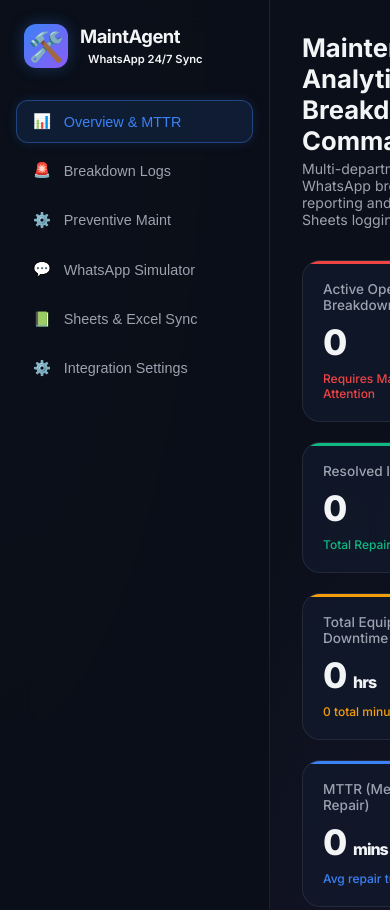
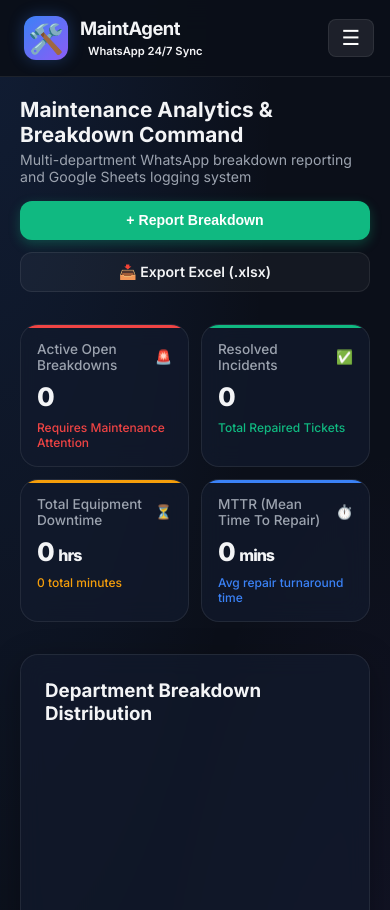
Before and after one commit to vinayakgangan14/whatsapp-maintenance-tracker, a website: page static/index.html in a window 390 px wide. Shown: the top 910 px of the page. Drawn offline with nearby package versions, Linux system fonts and the light colour scheme; no server answers.

Commit message:
Add responsive mobile layout and hamburger menu

```diff
--- a/static/app.js
+++ b/static/app.js
@@ -1,4 +1,16 @@
 document.addEventListener('DOMContentLoaded', () => {
+    // ----------------------------------------------------
+    // MOBILE NAVIGATION TOGGLE
+    // ----------------------------------------------------
+    const mobileMenuBtn = document.getElementById('mobile-menu-btn');
+    const sidebar = document.querySelector('.sidebar');
+
+    if (mobileMenuBtn && sidebar) {
+        mobileMenuBtn.addEventListener('click', () => {
+            sidebar.classList.toggle('mobile-open');
+        });
+    }
+
     // ----------------------------------------------------
     // TAB NAVIGATION
     // ----------------------------------------------------
@@ -15,6 +27,9 @@
             item.classList.add('active');
             const targetElement = document.getElementById(targetTab);
             if (targetElement) targetElement.classList.add('active');
+
+            // Close mobile menu when a tab is selected
+            if (sidebar) sidebar.classList.remove('mobile-open');
         });
     });
 
--- a/static/index.html
+++ b/static/index.html
@@ -15,11 +15,14 @@
         <!-- Sidebar Navigation -->
         <aside class="sidebar">
             <div class="brand">
-                <div class="brand-icon">🛠️</div>
-                <div class="brand-text">
-                    <h2>MaintAgent</h2>
-                    <span class="badge 247-badge">WhatsApp 24/7 Sync</span>
+                <div style="display: flex; align-items: center; gap: 0.75rem;">
+                    <div class="brand-icon">🛠️</div>
+                    <div class="brand-text">
+                        <h2>MaintAgent</h2>
+                        <span class="badge 247-badge">WhatsApp 24/7 Sync</span>
+                    </div>
                 </div>
+                <button class="mobile-toggle-btn" id="mobile-menu-btn">☰</button>
             </div>
 
             <nav class="nav-menu">
--- a/static/styles.css
+++ b/static/styles.css
@@ -573,3 +573,136 @@
 
 .tab-pane { display: none; }
 .tab-pane.active { display: block; }
+
+/* Mobile Menu Button */
+.mobile-toggle-btn {
+    display: none;
+    background: rgba(255, 255, 255, 0.08);
+    border: 1px solid var(--border-color);
+    color: #fff;
+    font-size: 1.3rem;
+    padding: 0.4rem 0.8rem;
+    border-radius: var(--radius-sm);
+    cursor: pointer;
+}
+
+/* ==================================================== */
+/* RESPONSIVE BREAKPOINTS (Mobile & Tablet Optimization) */
+/* ==================================================== */
+
+@media (max-width: 960px) {
+    .app-container {
+        flex-direction: column;
+    }
+
+    .mobile-toggle-btn {
+        display: block;
+    }
+
+    .sidebar {
+        width: 100%;
+        border-right: none;
+        border-bottom: 1px solid var(--border-color);
+        padding: 1rem;
+    }
+
+    .brand {
+        margin-bottom: 0;
+        justify-content: space-between;
+    }
+
+    .nav-menu {
+        display: none;
+        margin-top: 1rem;
+        flex-direction: column;
+        gap: 0.5rem;
+    }
+
+    .sidebar.mobile-open .nav-menu {
+        display: flex;
+    }
+
+    .sidebar.mobile-open .server-status {
+        display: flex;
+        margin-top: 1rem;
+    }
+
+    .server-status {
+        display: none;
+    }
+
+    .main-content {
+        padding: 1.25rem;
+    }
+
+    .top-header {
+        flex-direction: column;
+        align-items: flex-start;
+        gap: 1rem;
+    }
+
+    .header-actions {
+        width: 100%;
+        justify-content: flex-start;
+    }
+
+    .charts-grid {
+        grid-template-columns: 1fr;
+    }
+
+    .simulator-layout {
+        grid-template-columns: 1fr;
+    }
+
+    .phone-frame {
+        width: 100%;
+        max-width: 420px;
+        margin: 0 auto;
+        height: 520px;
+    }
+
+    .form-grid {
+        grid-template-columns: 1fr;
+    }
+
+    .span-2 {
+        grid-column: span 1;
+    }
+}
+
+@media (max-width: 600px) {
+    .header-title h1 {
+        font-size: 1.3rem;
+    }
+
+    .kpi-grid {
+        grid-template-columns: 1fr 1fr;
+        gap: 0.75rem;
+    }
+
+    .kpi-card {
+        padding: 1rem;
+    }
+
+    .kpi-value {
+        font-size: 1.6rem;
+    }
+
+    .search-box input {
+        width: 100%;
+    }
+
+    .table-toolbar {
+        flex-direction: column;
+    }
+
+    .header-actions {
+        flex-direction: column;
+        width: 100%;
+    }
+
+    .header-actions .btn {
+        width: 100%;
+        justify-content: center;
+    }
+}
```
